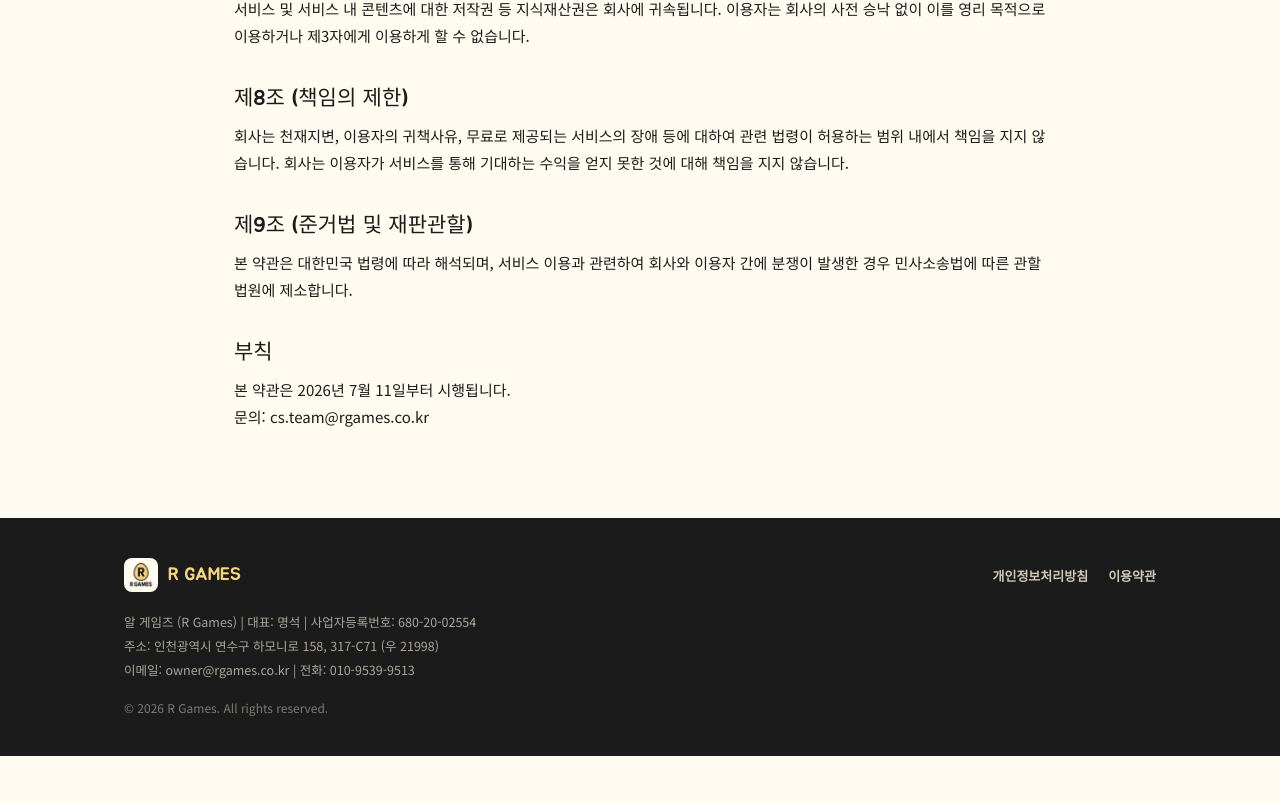
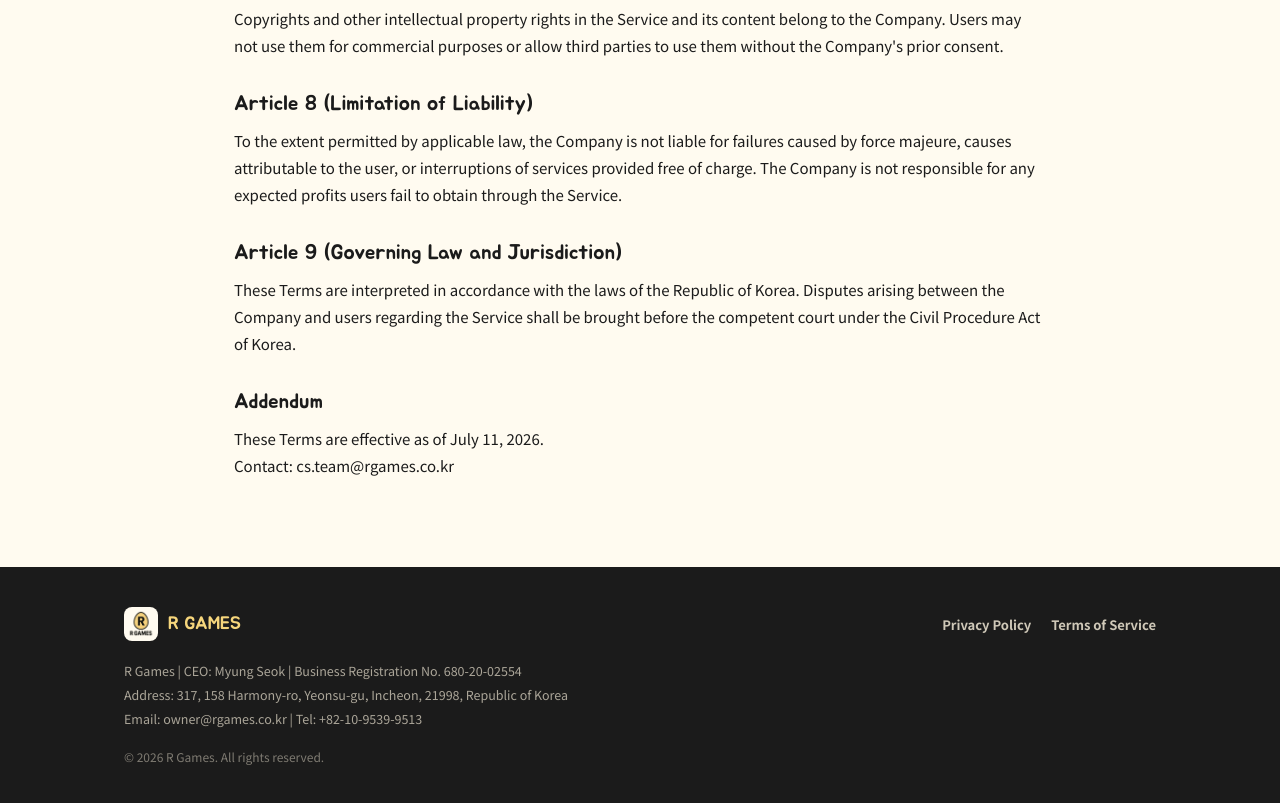
Before and after one commit to rgames-owner/rgames-website, a Next.js app: page /terms in a window 1280 px wide. Shown: the part 1233-2036 px from the top of the page. Before the commit the page ends 1989 px from the top, so only its background shows below. Built offline with nearby package versions, Linux system fonts and the light colour scheme.

Commit message:
텍스트 변경

```diff
--- a/app/globals.css
+++ b/app/globals.css
@@ -21,6 +21,9 @@ body {
   color: var(--ink);
   font-family: var(--font-noto), "Noto Sans KR", sans-serif;
   -webkit-font-smoothing: antialiased;
+  word-break: keep-all;
+  overflow-wrap: break-word;
+  line-break: strict;
 }
 
 a {
--- a/app/layout.tsx
+++ b/app/layout.tsx
@@ -13,20 +13,20 @@ const notoSansKr = Noto_Sans_KR({
 });
 
 export const metadata: Metadata = {
-  title: 'R GAMES | 알 게임즈',
+  title: 'R GAMES',
   description:
-    '알 게임즈(R Games)는 소규모 팀의 모바일 게임 스튜디오입니다. Hunter Tower: Offline IDLE RPG 개발사.',
+    'R Games is a small mobile game studio. Developers of Hunter Tower: Offline IDLE RPG.',
   icons: { icon: '/logo.png' },
   openGraph: {
-    title: 'R GAMES | 알 게임즈',
-    description: 'Hunter Tower를 만든 모바일 게임 스튜디오, 알 게임즈(R Games).',
+    title: 'R GAMES',
+    description: 'R Games — the mobile game studio behind Hunter Tower.',
     images: ['/logo.png'],
   },
 };
 
 export default function RootLayout({ children }: { children: React.ReactNode }) {
   return (
-    <html lang="ko" className={`${jua.variable} ${notoSansKr.variable}`}>
+    <html lang="en" className={`${jua.variable} ${notoSansKr.variable}`}>
       <body>
         <LangProvider>
           <div className="page">
--- a/components/LangProvider.tsx
+++ b/components/LangProvider.tsx
@@ -10,22 +10,26 @@ interface LangContextValue {
 }
 
 const LangContext = createContext<LangContextValue>({
-  lang: 'ko',
-  t: DICT.ko,
+  lang: 'en',
+  t: DICT.en,
   toggle: () => {},
 });
 
 export function LangProvider({ children }: { children: ReactNode }) {
-  const [lang, setLang] = useState<Lang>('ko');
+  const [lang, setLang] = useState<Lang>('en');
 
   useEffect(() => {
     const saved = window.localStorage.getItem('rg-lang');
     if (saved === 'en' || saved === 'ko') setLang(saved);
   }, []);
 
+  useEffect(() => {
+    document.documentElement.lang = lang;
+  }, [lang]);
+
   const toggle = () => {
     setLang((prev) => {
-      const next = prev === 'ko' ? 'en' : 'ko';
+      const next = prev === 'en' ? 'ko' : 'en';
       window.localStorage.setItem('rg-lang', next);
       return next;
     });
--- a/lib/i18n.ts
+++ b/lib/i18n.ts
@@ -212,7 +212,7 @@ export const DICT: Record<Lang, Dict> = {
     heroBadge: 'A game studio hatched from a tiny egg',
     heroTitle: 'Freshly hatched games, from R Games',
     heroDesc:
-      'R Games is an indie game studio based in Songdo, Incheon, Korea. We make mobile games where progress feels great — even in short sessions.',
+      'R Games is a small-team mobile game studio. We make mobile games where the fun of growth comes through — even in short sessions.',
     heroCta: 'See our games',
     gamesTitle: 'Our Games',
     htGenre: 'Idle · Simulation RPG',
@@ -234,7 +234,7 @@ export const DICT: Record<Lang, Dict> = {
     address: '317, 158 Harmony-ro, Yeonsu-gu, Incheon, 21998, Republic of Korea',
     footPrivacy: 'Privacy Policy',
     footTerms: 'Terms of Service',
-    footLegal1: 'R Games | CEO: Myeongseok | Business Registration No. 680-20-02554',
+    footLegal1: 'R Games | CEO: Myung Seok | Business Registration No. 680-20-02554',
     footLegal2: 'Address: 317, 158 Harmony-ro, Yeonsu-gu, Incheon, 21998, Republic of Korea',
     footLegal3: 'Email: owner@rgames.co.kr | Tel: +82-10-9539-9513',
     privacyTitle: 'Privacy Policy',
@@ -247,7 +247,7 @@ export const DICT: Record<Lang, Dict> = {
     ],
     companyRows: [
       { k: 'Legal name', v: 'R Games (알 게임즈)' },
-      { k: 'CEO', v: 'Myeongseok' },
+      { k: 'CEO', v: 'Myung Seok' },
       { k: 'Business Reg. No.', v: '680-20-02554' },
       { k: 'Address', v: '317, 158 Harmony-ro, Yeonsu-gu, Incheon, 21998, Republic of Korea' },
       { k: 'Email', v: 'owner@rgames.co.kr' },
@@ -289,7 +289,7 @@ export const DICT: Record<Lang, Dict> = {
       },
       {
         h: '9. Privacy Officer',
-        b: 'Privacy Officer: Myeongseok (CEO)\nEmail: owner@rgames.co.kr\nTel: +82-10-9539-9513\nAddress: 317, 158 Harmony-ro, Yeonsu-gu, Incheon, Republic of Korea',
+        b: 'Privacy Officer: Myung Seok (CEO)\nEmail: owner@rgames.co.kr\nTel: +82-10-9539-9513\nAddress: 317, 158 Harmony-ro, Yeonsu-gu, Incheon, Republic of Korea',
       },
       {
         h: '10. Changes to This Policy',
```
Also changed, not shown: 2 other files (tests, documents, lock files or other folders).
